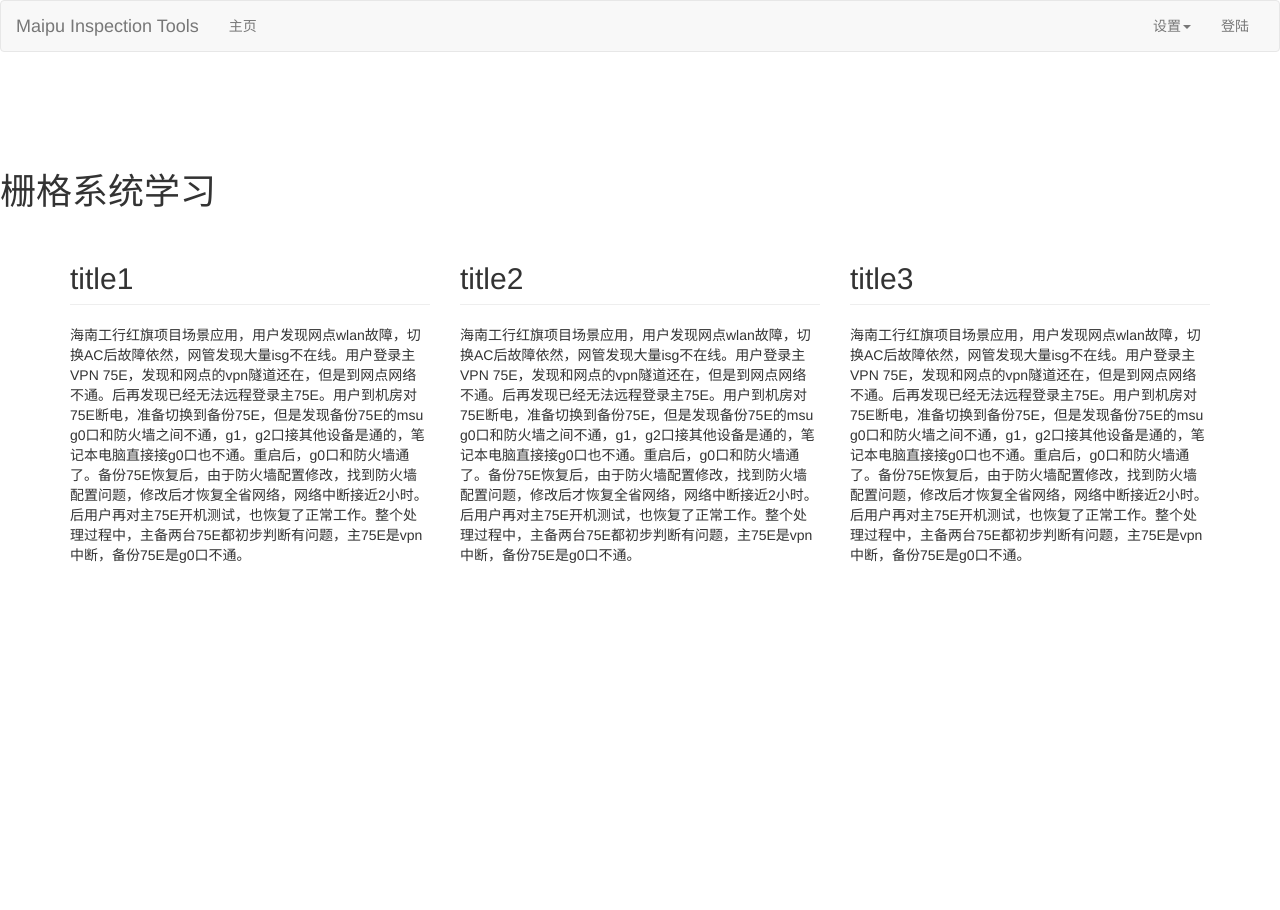
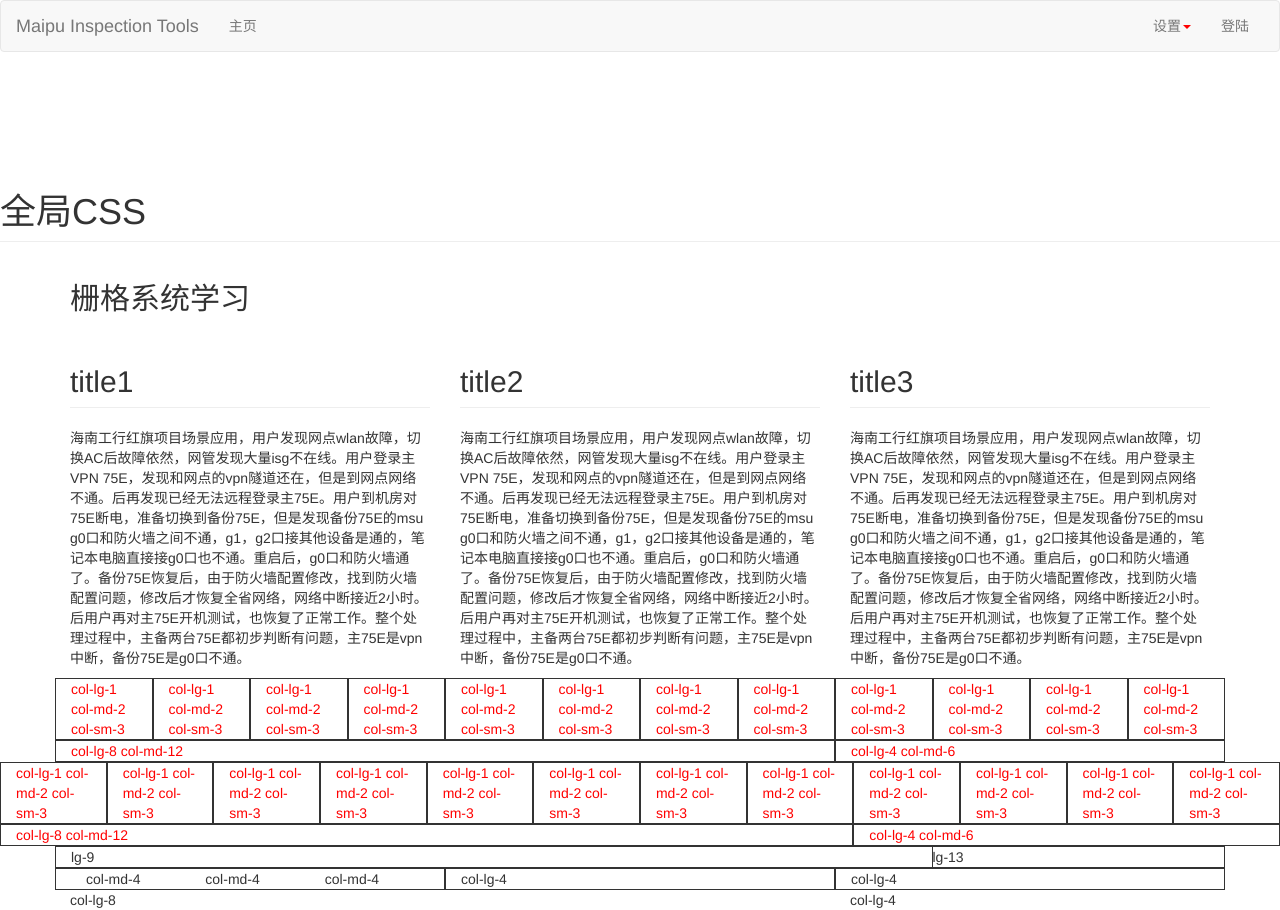
Before and after one commit to haixiaohai/flask-mit, a Flask app: page /test in a window 1280 px wide. Before the commit the page ends 563 px from the top, so only its background shows below. Run offline with Flask 2, Linux system fonts and the light colour scheme; some libraries are stand-ins or nearby versions.

Commit message:
201901151615

```diff
--- a/app/templates/boot.html
+++ b/app/templates/boot.html
@@ -1,6 +1,21 @@
 {% extends "base.html" %}
+{% block styles %}
+    {{ super() }}
+    <style type="text/css">
+        .grid_div{
+            border-width: 1px;
+            border-style: solid;
+        }
+        span{
+            color: red;
+        }
+    </style>
+{% endblock styles %}
 {% block page_content %}
-<h1>栅格系统学习</h1>
+<h1 class="page-header">全局CSS</h1>
+<div class="container">
+    <h2>栅格系统学习</h2>
+</div>
 <div class="container">
     <div class="row">
         <div class="col-lg-4 col-md-4 col-sm-6">
@@ -17,4 +32,70 @@
         </div>
     </div>
 </div>
-{% endblock %}
+<div class="container">
+    <div class="row">
+        <div class="col-lg-1 col-md-2 col-sm-3 grid_div"><span class="">col-lg-1 col-md-2 col-sm-3</span></div>
+        <div class="col-lg-1 col-md-2 col-sm-3 grid_div"><span class="">col-lg-1 col-md-2 col-sm-3</span></div>
+        <div class="col-lg-1 col-md-2 col-sm-3 grid_div"><span class="">col-lg-1 col-md-2 col-sm-3</span></div>
+        <div class="col-lg-1 col-md-2 col-sm-3 grid_div"><span class="">col-lg-1 col-md-2 col-sm-3</span></div>
+        <div class="col-lg-1 col-md-2 col-sm-3 grid_div"><span class="">col-lg-1 col-md-2 col-sm-3</span></div>
+        <div class="col-lg-1 col-md-2 col-sm-3 grid_div"><span class="">col-lg-1 col-md-2 col-sm-3</span></div>
+        <div class="col-lg-1 col-md-2 col-sm-3 grid_div"><span class="">col-lg-1 col-md-2 col-sm-3</span></div>
+        <div class="col-lg-1 col-md-2 col-sm-3 grid_div"><span class="">col-lg-1 col-md-2 col-sm-3</span></div>
+        <div class="col-lg-1 col-md-2 col-sm-3 grid_div"><span class="">col-lg-1 col-md-2 col-sm-3</span></div>
+        <div class="col-lg-1 col-md-2 col-sm-3 grid_div"><span class="">col-lg-1 col-md-2 col-sm-3</span></div>
+        <div class="col-lg-1 col-md-2 col-sm-3 grid_div"><span class="">col-lg-1 col-md-2 col-sm-3</span></div>
+        <div class="col-lg-1 col-md-2 col-sm-3 grid_div"><span class="">col-lg-1 col-md-2 col-sm-3</span></div>
+    </div>
+    <div class="row">
+        <div class="col-lg-8 col-md-12 grid_div"><span class="">col-lg-8 col-md-12</span></div>
+        <div class="col-lg-4 col-md-6 grid_div"><span class="">col-lg-4 col-md-6</span></div>
+    </div>
+</div>
+<div class="container-fluid">
+    <div class="row">
+        <div class="col-lg-1 col-md-2 col-sm-3 grid_div"><span class="">col-lg-1 col-md-2 col-sm-3</span></div>
+        <div class="col-lg-1 col-md-2 col-sm-3 grid_div"><span class="">col-lg-1 col-md-2 col-sm-3</span></div>
+        <div class="col-lg-1 col-md-2 col-sm-3 grid_div"><span class="">col-lg-1 col-md-2 col-sm-3</span></div>
+        <div class="col-lg-1 col-md-2 col-sm-3 grid_div"><span class="">col-lg-1 col-md-2 col-sm-3</span></div>
+        <div class="col-lg-1 col-md-2 col-sm-3 grid_div"><span class="">col-lg-1 col-md-2 col-sm-3</span></div>
+        <div class="col-lg-1 col-md-2 col-sm-3 grid_div"><span class="">col-lg-1 col-md-2 col-sm-3</span></div>
+        <div class="col-lg-1 col-md-2 col-sm-3 grid_div"><span class="">col-lg-1 col-md-2 col-sm-3</span></div>
+        <div class="col-lg-1 col-md-2 col-sm-3 grid_div"><span class="">col-lg-1 col-md-2 col-sm-3</span></div>
+        <div class="col-lg-1 col-md-2 col-sm-3 grid_div"><span class="">col-lg-1 col-md-2 col-sm-3</span></div>
+        <div class="col-lg-1 col-md-2 col-sm-3 grid_div"><span class="">col-lg-1 col-md-2 col-sm-3</span></div>
+        <div class="col-lg-1 col-md-2 col-sm-3 grid_div"><span class="">col-lg-1 col-md-2 col-sm-3</span></div>
+        <div class="col-lg-1 col-md-2 col-sm-3 grid_div"><span class="">col-lg-1 col-md-2 col-sm-3</span></div>
+    </div>
+    <div class="row">
+        <div class="col-lg-8 col-md-12 grid_div"><span class="">col-lg-8 col-md-12</span></div>
+        <div class="col-lg-4 col-md-6 grid_div"><span class="">col-lg-4 col-md-6</span></div>
+    </div>
+</div>
+<div class="container">
+    <div class="row">
+        <div class="col-lg-9 grid_div">lg-9</div>
+        <div class="col-lg-13 grid_div">lg-13</div>
+    </div>
+</div>
+
+<!--列嵌套-->
+<div class="container">
+    <div class="row">
+        <div class="col-lg-4 grid_div">
+            <div class="col-md-4">col-md-4</div>
+            <div class="col-md-4">col-md-4</div>
+            <div class="col-md-4">col-md-4</div>
+        </div>
+        <div class="col-lg-4 grid_div">col-lg-4</div>
+        <div class="col-lg-4 grid_div">col-lg-4</div>
+    </div>
+</div>
+<!--列排序-->
+<div class="container">
+    <div class="row">
+        <div class="col-md-4 col-md-push-8">col-lg-4</div>
+        <div class="col-md-8 col-md-pull-4">col-lg-8</div>
+    </div>
+</div>
+{% endblock page_content %}
```
